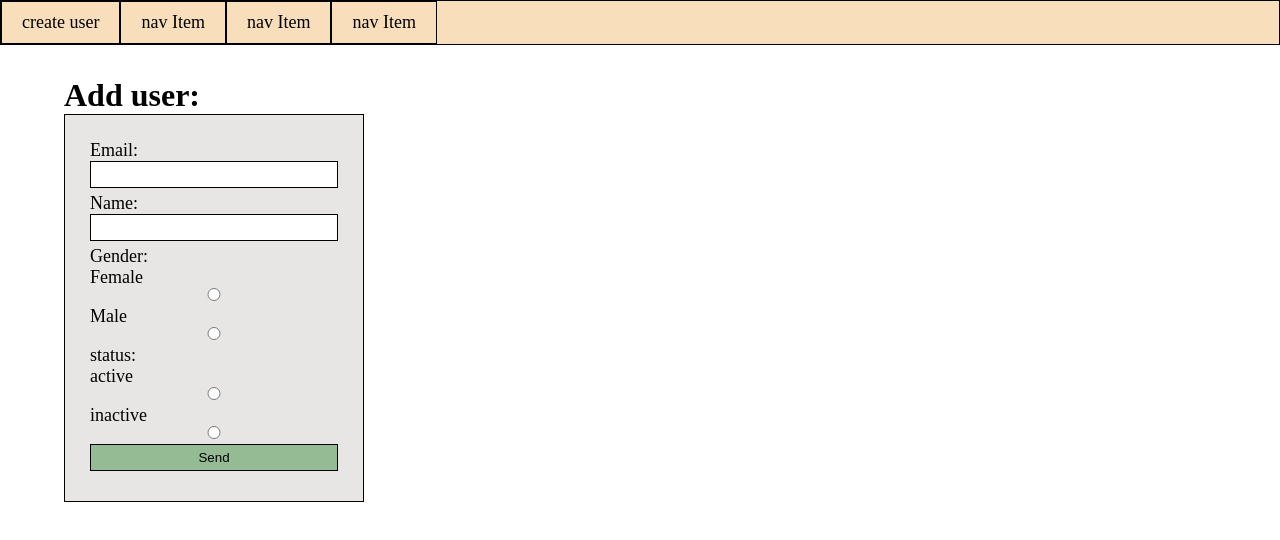
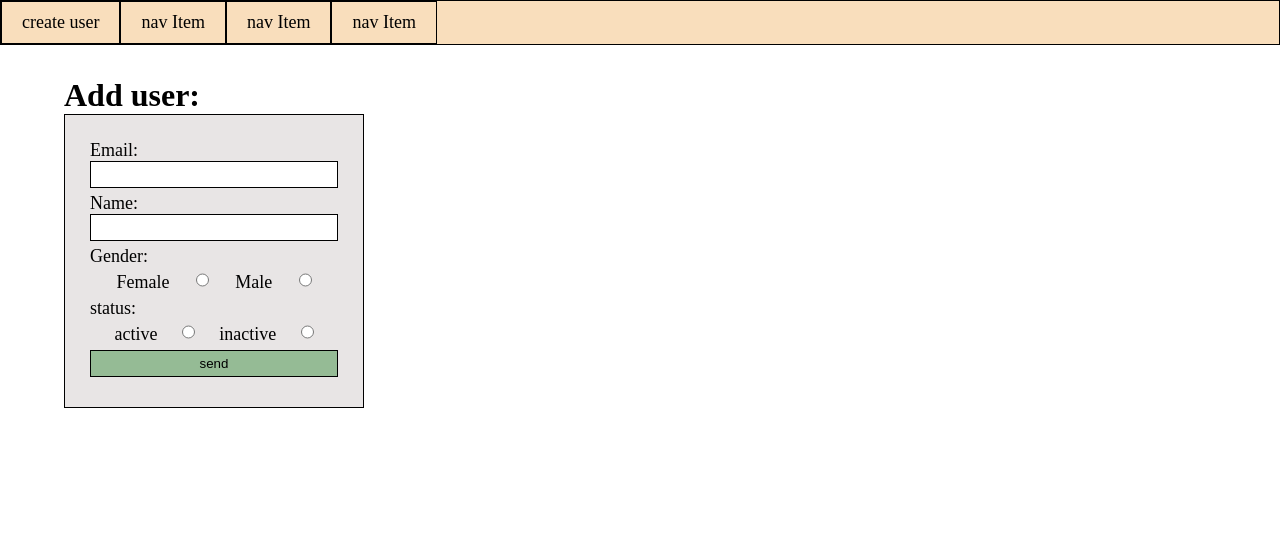
Before and after one commit to Ma9da/dashboard, an Angular app: page /create-user in a window 1280 px wide. Shown: the top 540 px of the page. Built offline with nearby package versions, Linux system fonts and the light colour scheme.

Commit message:
added form handel loading state

```diff
--- a/src/app/components/create-user-form/create-user-form.component.html
+++ b/src/app/components/create-user-form/create-user-form.component.html
@@ -23,7 +23,8 @@
     </ng-container>
 
     <!--  -->
-    <label for="gender">Gender:</label>
+    <label>Gender:</label>
+    <div class="radio-wrapper">
       <label for="female">Female</label>
       <input
         type="radio"
@@ -42,13 +43,16 @@
       />
       <ng-container
         *ngIf="
-        addUserForm.get('gender')?.invalid && addUserForm.get('gender')?.touched
+          addUserForm.get('gender')?.invalid &&
+          addUserForm.get('gender')?.touched
         "
       >
         <small>This field is required!</small>
       </ng-container>
+    </div>
     <!--  -->
-    <label for="status">status:</label>
+    <label>status:</label>
+    <div class="radio-wrapper">
       <label for="active">active</label>
       <input
         type="radio"
@@ -67,12 +71,18 @@
       />
       <ng-container
         *ngIf="
-        addUserForm.get('status')?.invalid && addUserForm.get('status')?.touched
+          addUserForm.get('status')?.invalid &&
+          addUserForm.get('status')?.touched
         "
       >
         <small>This field is required!</small>
       </ng-container>
+    </div>
     <!--  -->
-    <input type="submit" value="Send" />
+    <input
+      type="submit"
+      [disabled]="reqLoading"
+      [value]="!reqLoading ? 'send' : 'loading...'"
+    />
   </form>
 </div>
--- a/src/app/components/create-user-form/create-user-form.component.ts
+++ b/src/app/components/create-user-form/create-user-form.component.ts
@@ -21,6 +21,7 @@ import { FormsModule } from '@angular/forms';
 })
 export class CreateUserFormComponent {
   addUserForm!: FormGroup;
+  reqLoading: boolean = false;
   constructor(
     private fb: FormBuilder,
     private userService: UserServiceService
@@ -34,10 +35,12 @@ export class CreateUserFormComponent {
   }
   addUserSubmit() {
     if (this.addUserForm.valid) {
+      this.reqLoading = true;
       this.userService.createUser(this.addUserForm.value).subscribe({
         next: (response: any) => {
           console.log('User created:', response);
           this.addUserForm.reset();
+          this.reqLoading = false;
         },
         error: (err: any) => {
           console.error('Error creating user:', err);
--- a/src/styles.scss
+++ b/src/styles.scss
@@ -9,3 +9,8 @@
   max-width: 1440px;
   padding: 2rem 0;
 }
+.radio-wrapper {
+  display: flex;
+  justify-content: space-evenly;
+  margin: 5px 0;
+}
```
Lines whose indentation alone changed are shown as unchanged.
